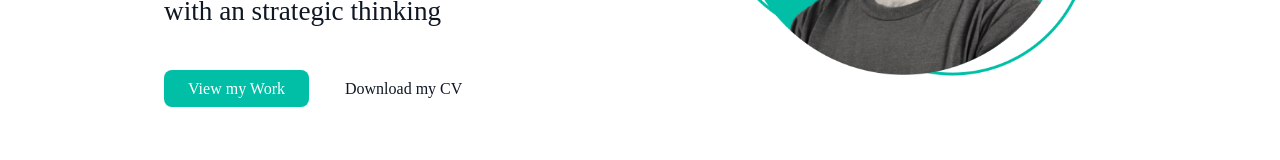
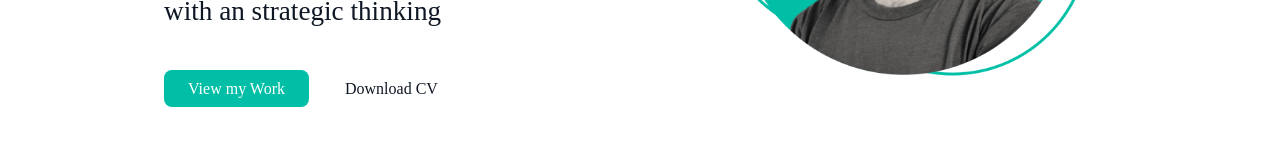
Before and after one commit to ferzap20/Portfolio, a React (Vite) app: page / in a window 1280 px wide. Shown: the part 514-674 px from the top of the page. Built offline with nearby package versions, Linux system fonts and the light colour scheme; a web font is replaced by a local one.

Commit message:
Updated Hero.tsx

```diff
--- a/src/components/Hero.tsx
+++ b/src/components/Hero.tsx
@@ -39,7 +39,7 @@ export default function Hero({ name, title, tagline, cv }: HeroProps) {
             </p>
             <div style={{ display: 'flex', gap: 'var(--space-md)', flexWrap: 'wrap' }}>
               <Button variant="primary" href="#work">View my Work</Button>
-              <Button variant="secondary" href={cv}>Download my CV</Button>
+              <Button variant="secondary" href={cv}>Download CV</Button>
             </div>
           </div>
           <div style={{
```
